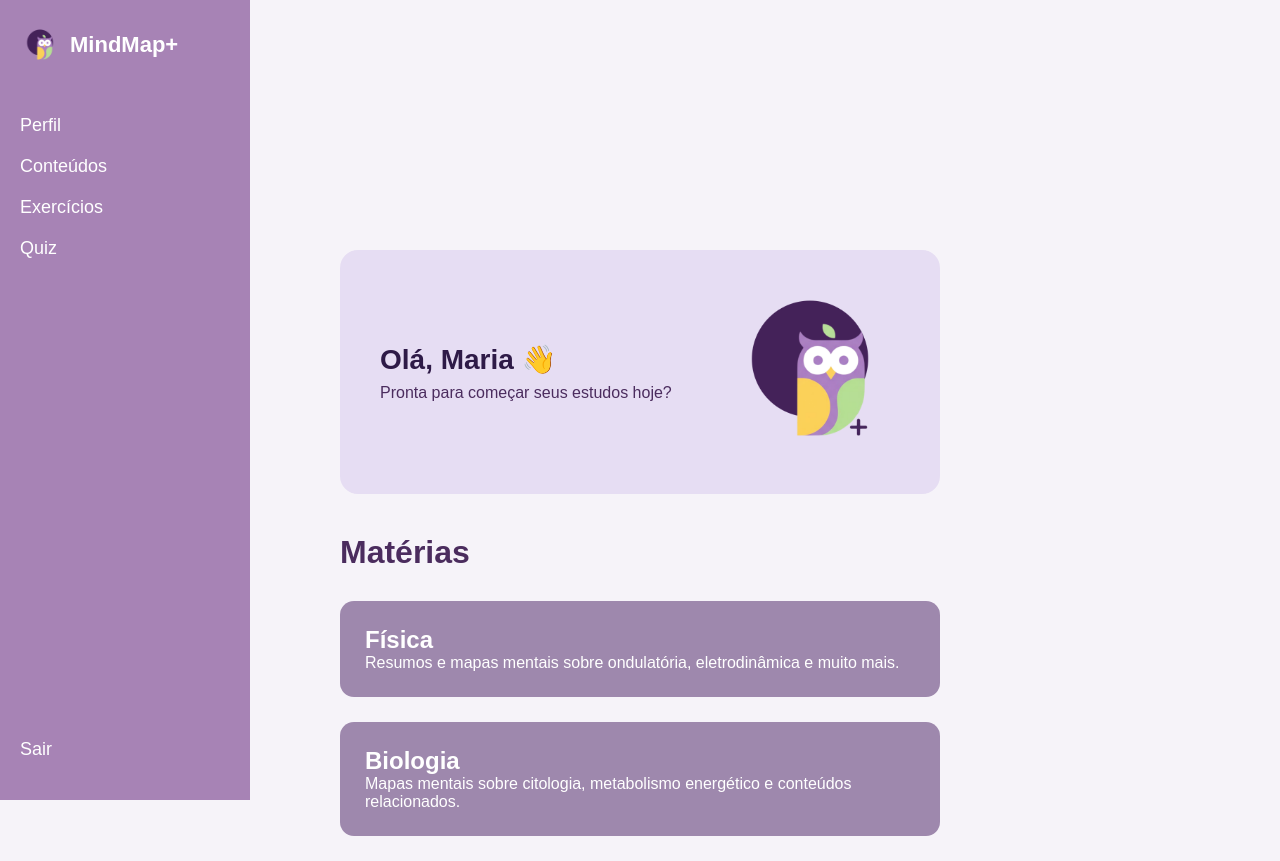
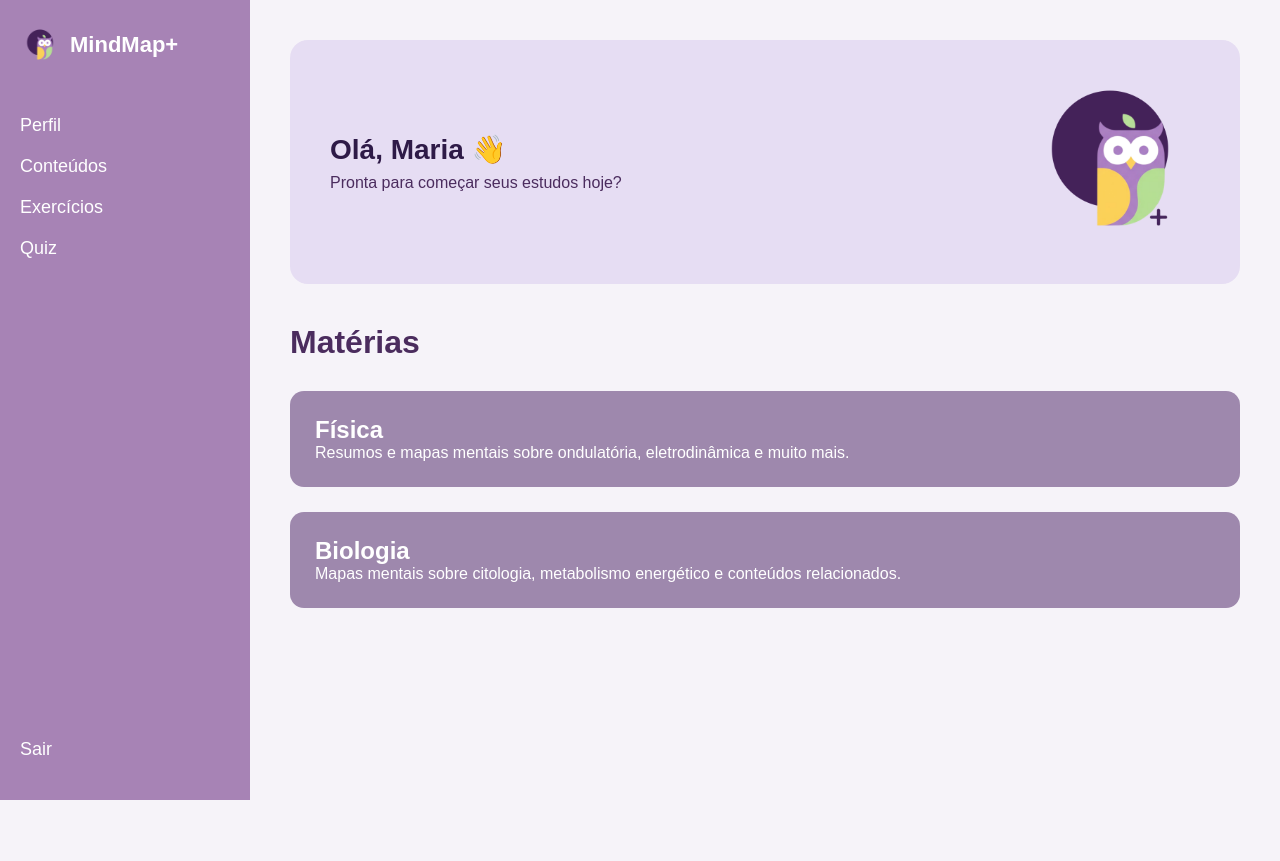
Before and after one commit to m4r1-programadora/MindMap-, a Flask app: page /materias in a window 1280 px wide. After the commit the page ends 800 px from the top, so only its background shows below. Run offline with Flask 3, Linux system fonts and the light colour scheme.

Commit message:
arrumando o espaçamento do layout

```diff
--- a/static/layout.css
+++ b/static/layout.css
@@ -63,10 +63,12 @@ body {
 
 /* ▬▬▬▬▬▬▬▬ CONTEÚDO ▬▬▬▬▬▬▬▬ */
 .content {
-    margin-top: 250px;
+    margin-left: 250px;                 /* espaço da sidebar */
+    width: calc(100vw - 250px);         /* ocupa TODO o resto da tela */
+    min-height: 100vh;
+    padding: 40px;
     box-sizing: border-box;
 }
-
 
 /* TÍTULOS */
 h1 {
@@ -84,15 +86,15 @@ h1 {
     color: white;
 
     width: 100%;
-    max-width: 600px;   /* largura controlada */
+    max-width: none;          /* SEM limite */
+    box-sizing: border-box;
 }
-
 
 .card h2 {
     margin-top: 0;
 }
 
-/* ▬▬▬▬▬▬▬▬ CARD DE DESTAQUE (MATÉRIAS) ▬▬▬▬▬▬▬▬ */
+/* ▬▬▬▬▬▬▬▬ CARD DE DESTAQUE (WELCOME) ▬▬▬▬▬▬▬▬ */
 .welcome-card {
     background-color: #E6DDF3;
     border-radius: 18px;
@@ -102,8 +104,8 @@ h1 {
     justify-content: space-between;
     margin-bottom: 40px;
 
-    width: 100%;          /* ocupa tudo */
-    max-width: none;      /* remove limitação */
+    width: 100%;
+    max-width: none;
     box-sizing: border-box;
 }
 
```
